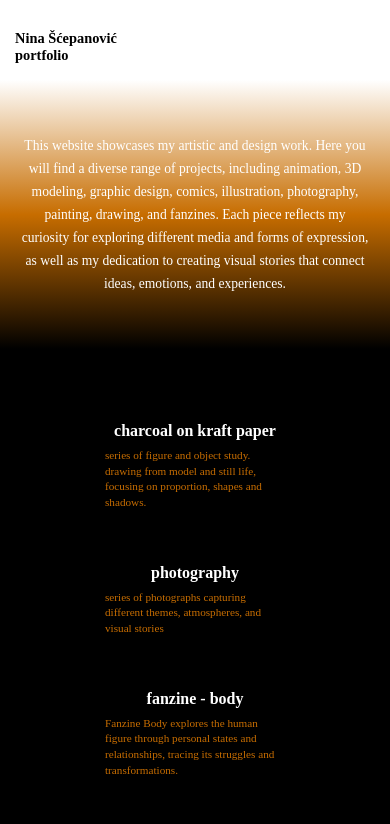
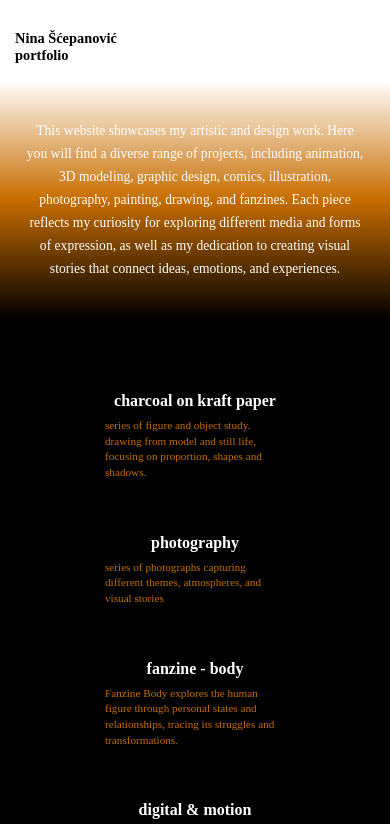
Before and after one commit to ninascepanovic14-hash/Nina-epanovi---portfolio, a plain HTML site: page index.html in a window 390 px wide. Shown: the top 824 px of the page. Drawn offline with nearby package versions, Linux system fonts and the light colour scheme.

Commit message:
Update index.html

```diff
--- a/index.html
+++ b/index.html
@@ -105,7 +105,7 @@
     .opis {
       background: linear-gradient(white, #c76d00, black);
       text-align: center;
-      padding: 490px 490px;
+      padding: 490px 490px; /* desktop padding ostaje */
       font-size: 0.9rem;
       line-height: 1.7;
       color: white;
@@ -157,7 +157,6 @@
       text-align: left;
     }
 
-
     @media (max-width: 768px) {
       header {
         flex-direction: column;
@@ -176,8 +175,9 @@
         height: auto;
       }
 
+      /* responsive padding za .opis */
       .opis {
-        padding: 40px 20px;
+        padding: 25px;
         font-size: 0.85rem;
       }
 
@@ -391,6 +391,5 @@ window.addEventListener('click', function(e) {
     });
   </script>
 
-
 </body>
 </html>
```
Lines whose indentation alone changed are shown as unchanged.
